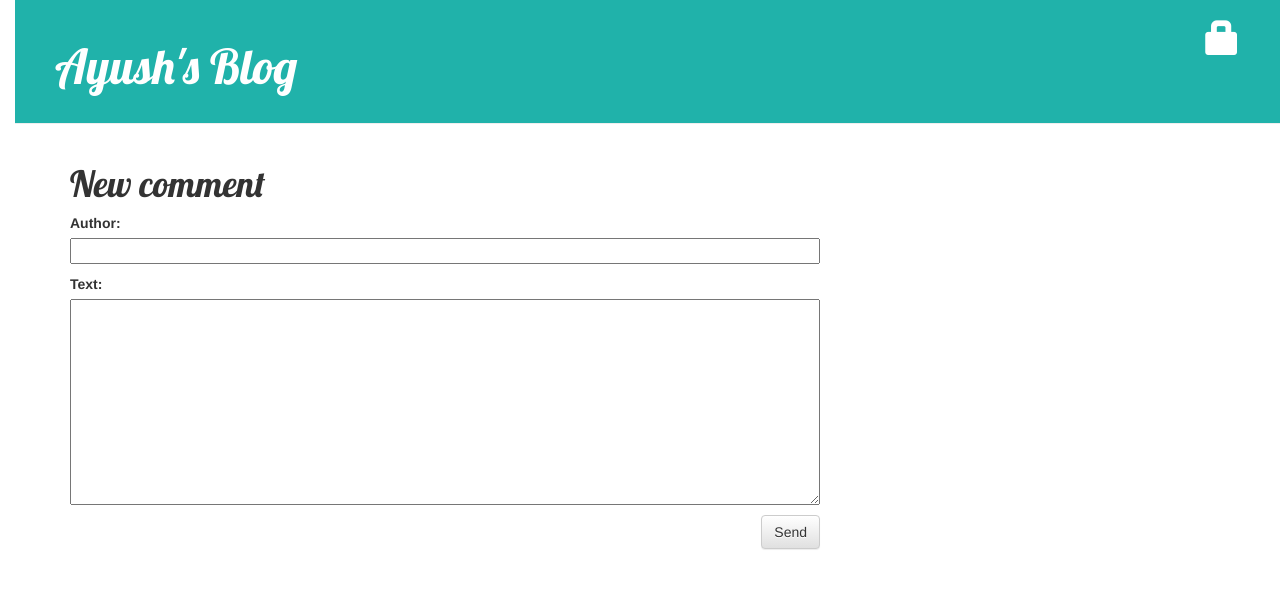
After one commit to Ayushlm10/my-first-blog, a Django app: page /post/1/comment/ in a window 1280 px wide. The commit adds this page. Shown: the top 589 px of the page. Run offline with Django 3.2, Linux system fonts and the light colour scheme; tables that the repository leaves empty hold one stand-in row (values such as "Sample post"); some libraries are stand-ins or nearby versions.

Commit message:
added comments model, one user

```diff
--- a/personalblog/admin.py
+++ b/personalblog/admin.py
@@ -1,4 +1,5 @@
 from django.contrib import admin
-from .models import Post
+from .models import Post,Comment
 
 admin.site.register(Post)
+admin.site.register(Comment)
--- a/personalblog/forms.py
+++ b/personalblog/forms.py
@@ -1,8 +1,14 @@
 from django import forms
-from .models import Post
+from .models import Post,Comment
 
 class PostForm(forms.ModelForm):
 
     class Meta:
         model = Post
         fields = ('title','text')
+
+class CommentForm(forms.ModelForm):
+
+    class Meta:
+        model = Comment
+        fields = ('author','text',)
--- a/personalblog/models.py
+++ b/personalblog/models.py
@@ -15,3 +15,20 @@ class Post(models.Model):
 
     def __str__(self):
         return self.title
+
+class Comment(models.Model):
+    post = models.ForeignKey('personalblog.Post',on_delete=models.CASCADE,related_name='comments')
+    author = models.CharField(max_length=64)
+    text = models.TextField()
+    created_date = models.DateTimeField(default=timezone.now)
+    approved_comment = models.BooleanField(default=False)
+
+    def __str__(self):
+        return self.text
+
+    def approve(self):
+        self.approved_comment = True
+        self.save()
+
+    def approved_comments(self):
+        return self.comments.filter(approved_comment=True)
--- a/personalblog/static/css/personalblog.css
+++ b/personalblog/static/css/personalblog.css
@@ -55,3 +55,7 @@ h1, h2, h3, h4 {
 .post h2 a, .post h2 a:visited {
     color: #000000;
 }
+
+.comment {
+    margin: 20px 0px 20px 20px;
+}
--- /dev/null
+++ b/personalblog/templates/personalblog/add_comment_to_post.html
@@ -0,0 +1,10 @@
+{% extends 'personalblog/base.html' %}
+
+{% block content %}
+    <h1>New comment</h1>
+    <form method="POST" class="post-form">
+        {% csrf_token %}
+        {{ form.as_p }}
+        <button type="submit" class="save btn btn-default">Send</button>
+    </form>
+{% endblock %}
--- a/personalblog/templates/personalblog/post_list.html
+++ b/personalblog/templates/personalblog/post_list.html
@@ -8,6 +8,7 @@
         </div>
         <h2><a href="{% url 'post_detail' pk=post.pk %}">{{ post.title }}</a></h2>
         <p>{{ post.text|linebreaksbr }}</p>
+        <a href="{% url 'post_detail' pk=post.pk %}">Comments: {{ post.approved_comments.count }}</a>
     </div>
 {% endfor %}
 {% endblock %}
--- a/personalblog/urls.py
+++ b/personalblog/urls.py
@@ -9,4 +9,7 @@ urlpatterns = [
     path('drafts',views.post_draft_list,name='post_draft_list'),
     path('post/<pk>/publish/', views.post_publish, name='post_publish'),
     path('post/<pk>/remove/',views.post_remove,name='post_remove'),
+    path('post/<int:pk>/comment/',views.add_comment_to_post,name="add_comment_to_post"),
+    path('comment/<int:pk>/approve/', views.comment_approve, name='comment_approve'),
+    path('comment/<int:pk>/remove/', views.comment_remove, name='comment_remove'),
 ]
--- a/personalblog/views.py
+++ b/personalblog/views.py
@@ -1,7 +1,7 @@
 from django.shortcuts import render,get_object_or_404
-from .models import Post
+from .models import Post,Comment
 from django.utils import timezone
-from .forms import PostForm
+from .forms import PostForm,CommentForm
 from django.shortcuts import redirect
 from django.contrib.auth.decorators import login_required
 
@@ -57,3 +57,30 @@ def post_remove(request, pk):
     post = get_object_or_404(Post, pk=pk)
     post.delete()
     return redirect('post_list')
+
+def add_comment_to_post(request,pk):
+    post = get_object_or_404(Post,pk=pk)
+    if request.method == "POST":
+        form = CommentForm(request.POST)
+        if form.is_valid():
+            comment = form.save(commit=False)
+            comment.post = post
+            comment.save()
+            return redirect('post_detail',pk=post.pk)
+
+    else:
+        form = CommentForm()
+        return render(request,'personalblog/add_comment_to_post.html',{'form':form})
+
+
+@login_required
+def comment_approve(request, pk):
+    comment = get_object_or_404(Comment, pk=pk)
+    comment.approve()
+    return redirect('post_detail', pk=comment.post.pk)
+
+@login_required
+def comment_remove(request, pk):
+    comment = get_object_or_404(Comment, pk=pk)
+    comment.delete()
+    return redirect('post_detail', pk=comment.post.pk)
```
Also changed, not shown: personalblog/templates/personalblog/post_detail.html (+22 -0 lines), personalblog/migrations/0003_comment.py (added).
